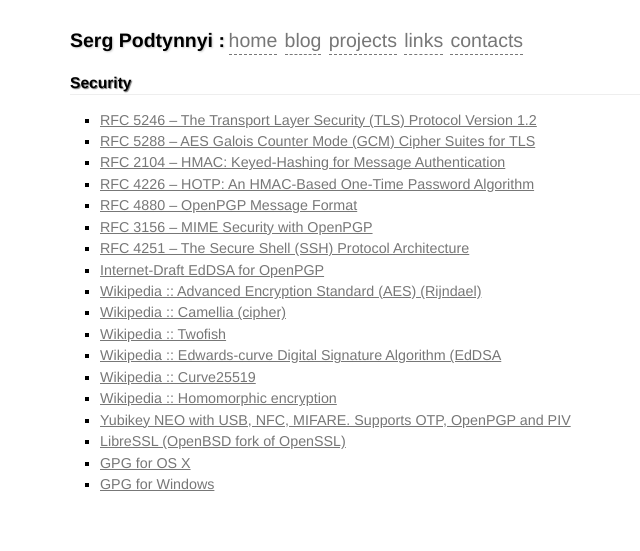
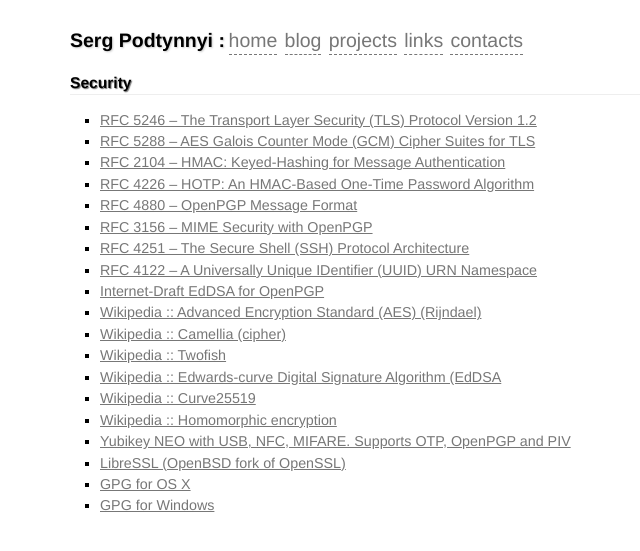
Before and after one commit to shtirlic/shtirlic.github.com, a Jekyll site: the page built from links.html, in a window 1280 px wide. Shown: the top 551 px of the page, without its empty margins (180-820 px from the left). Built offline with Jekyll 4.4.1, drawn with Linux system fonts in a browser that asks for light colours; some web fonts are replaced.

Commit message:
Add RFC 4122 link

```diff
--- a/links.html
+++ b/links.html
@@ -13,6 +13,7 @@ tags: [Serg Podtynnyi, links, security, crypto]
   <li><a href="https://tools.ietf.org/html/rfc4880">RFC 4880 &ndash; OpenPGP Message Format</a></li>
   <li><a href="https://tools.ietf.org/html/rfc3156">RFC 3156 &ndash; MIME Security with OpenPGP</a></li>
   <li><a href="https://tools.ietf.org/html/rfc4251">RFC 4251 &ndash; The Secure Shell (SSH) Protocol Architecture</a></li>
+  <li><a href="https://tools.ietf.org/html/rfc4122">RFC 4122 &ndash; A Universally Unique IDentifier (UUID) URN Namespace</a></li>
   <li><a href="https://tools.ietf.org/html/draft-koch-eddsa-for-openpgp-02">Internet-Draft EdDSA for OpenPGP</a></li>
 
   <li><a href="https://en.wikipedia.org/wiki/Advanced_Encryption_Standard">Wikipedia :: Advanced Encryption Standard (AES) (Rijndael)</a></li>
```
